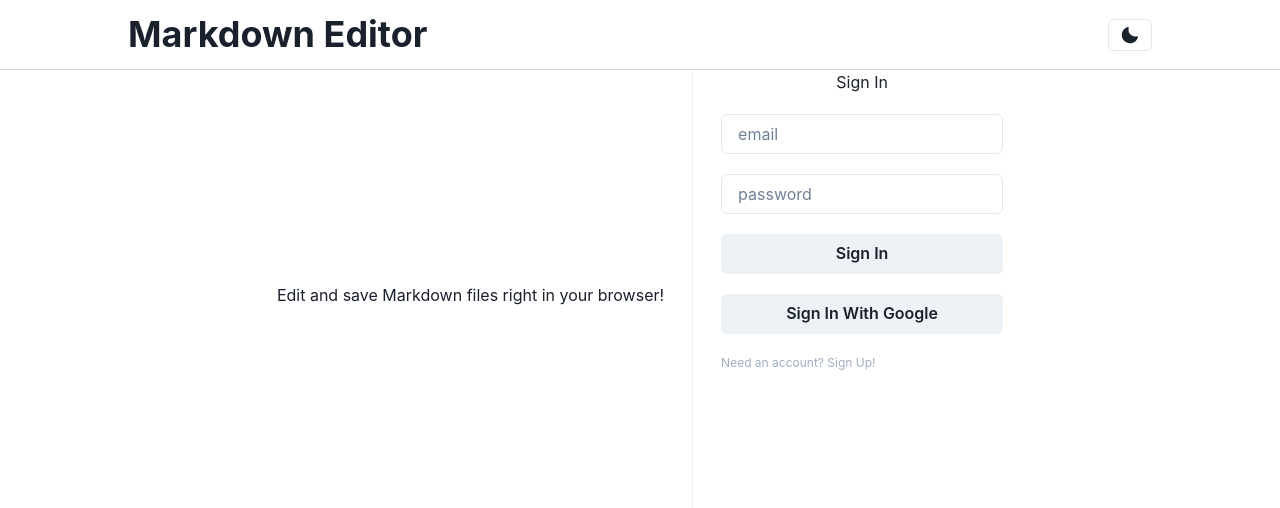
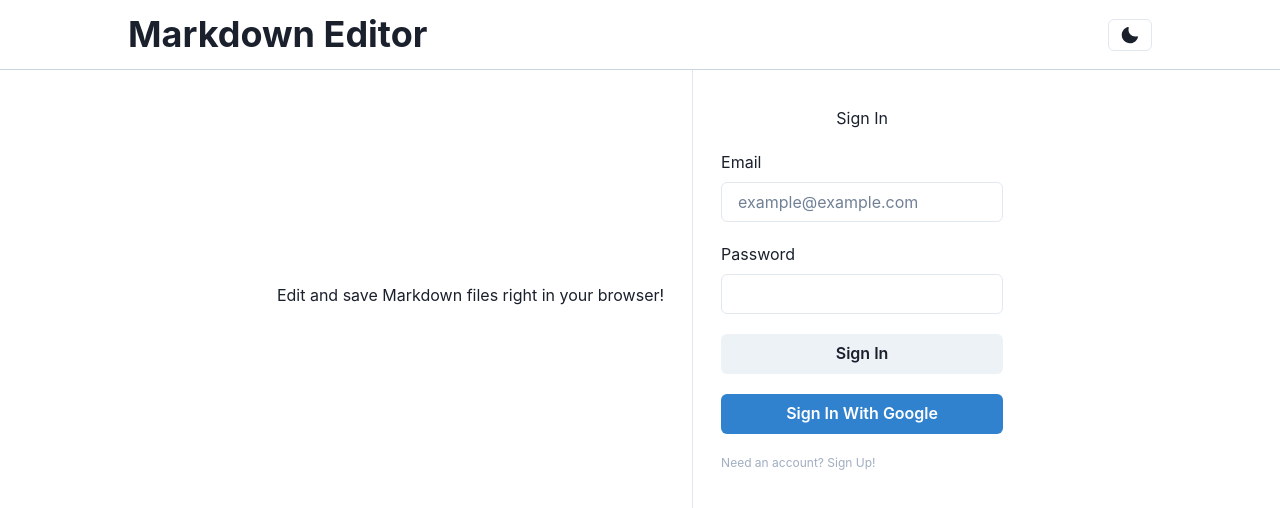
Before and after one commit to nronzel/markdown-editor, a React (Vite) app: page / in a window 1280 px wide. Shown: the top 508 px of the page. Built offline with nearby package versions, Linux system fonts and the light colour scheme; no server answers.

Commit message:
add: border

```diff
--- a/src/components/HomepageHero.jsx
+++ b/src/components/HomepageHero.jsx
@@ -1,4 +1,11 @@
-import { Button, Divider, Flex, Input, Text } from "@chakra-ui/react";
+import {
+  Button,
+  Divider,
+  Flex,
+  Input,
+  Text,
+  useColorModeValue,
+} from "@chakra-ui/react";
 import React, { useState, useContext } from "react";
 import { auth, googleProvider } from "../config/firebase";
 import {
@@ -47,7 +54,13 @@ const HomepageHero = () => {
   };
 
   return (
-    <Flex justifyContent="center" gap={7} h="450px">
+    <Flex
+      justifyContent="center"
+      gap={7}
+      h="450px"
+      borderBottom="1px solid"
+      borderColor={useColorModeValue("gray.300", "gray.600")}
+    >
       <Flex alignItems="center">
         <Text>Edit and save Markdown files right in your browser!</Text>
       </Flex>
@@ -57,21 +70,32 @@ const HomepageHero = () => {
           <Text>Welcome!</Text>
         ) : (
           <>
-            <Text textAlign="center">Sign In</Text>
+            <Text mt={9} textAlign="center">
+              Sign In
+            </Text>
+            <label>Email</label>
             <Input
               type="email"
-              placeholder="email"
+              errorBorderColor="red.300"
+              placeholder="example@example.com"
               onChange={(e) => setEmail(e.target.value)}
+              mt={-3}
+              required
             />
+            <label>Password</label>
             <Input
-              placeholder="password"
               type="password"
               onChange={(e) => setPassword(e.target.value)}
+              mt={-3}
+              required
             />
+
             <Button onClick={signIn}>
               {currentUser ? "Log Out" : "Sign In"}
             </Button>
-            <Button onClick={signInWithGoogle}>Sign In With Google</Button>
+            <Button colorScheme="blue" onClick={signInWithGoogle}>
+              Sign In With Google
+            </Button>
             <Text fontSize="xs" color="gray.400">
               <NavLink to="/signup">Need an account? Sign Up!</NavLink>
             </Text>
```
